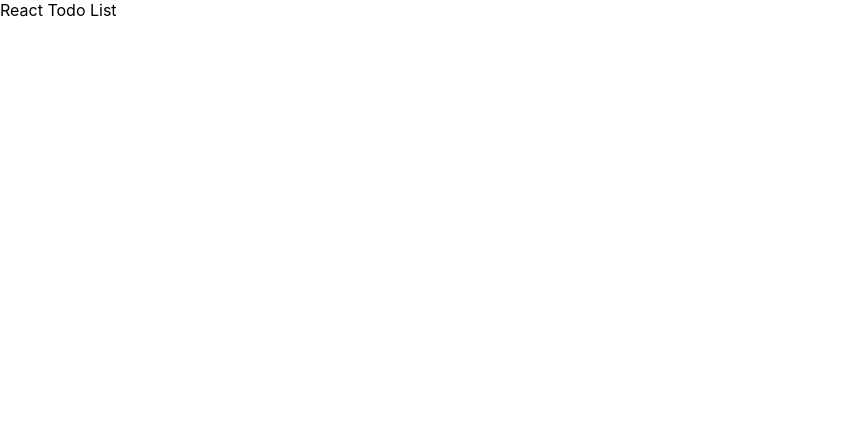
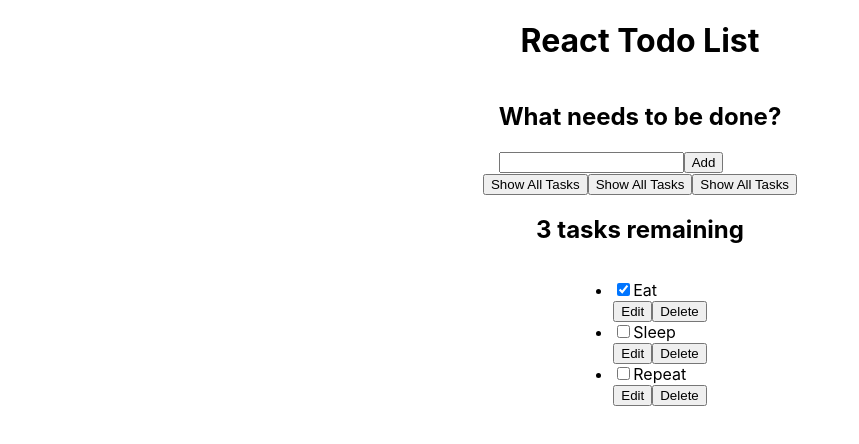
Before and after one commit to diegoadp/react-todo-list, a React (Create React App) app: page / in a window 1280 px wide. Shown: the top 444 px of the page, without its empty margins (0-859 px from the left). Built offline with nearby package versions, Linux system fonts and the light colour scheme.

Commit message:
feat: implement logic for adding tasks

```diff
--- a/src/App.tsx
+++ b/src/App.tsx
@@ -1,9 +1,36 @@
-import React from 'react';
+import React, { useState } from "react";
+import Todo from "./components/Todo/Todo";
+import Form from "./components/Form/Form";
+import FilterButton from "./components/FilterButton/FilterButton";
+import { DATA } from "./utils/mockData";
 
 function App() {
+  const [task, setTask] = useState(DATA)
+
+  const taskList = task.map((task) => {
+    return (
+      <Todo key={task.id} id={task.id} name={task.name} done={task.done} />
+    );
+  });
+
+  const addTask=(name: string)=>{
+    const newTask = {id: "todo-" + Math.floor(Date.now() * Math.random()), name: name, done:false}
+    setTask([...task, newTask])
+  }
+
   return (
-    <div>
-      React Todo List
+    <div
+      style={{ display: "flex", flexDirection: "column", alignItems: "center" }}
+    >
+      <h1>React Todo List</h1>
+      <Form addTask={addTask} />
+      <div>
+        <FilterButton />
+        <FilterButton />
+        <FilterButton />
+      </div>
+      <h2>3 tasks remaining</h2>
+      <ul>{taskList}</ul>
     </div>
   );
 }
```
